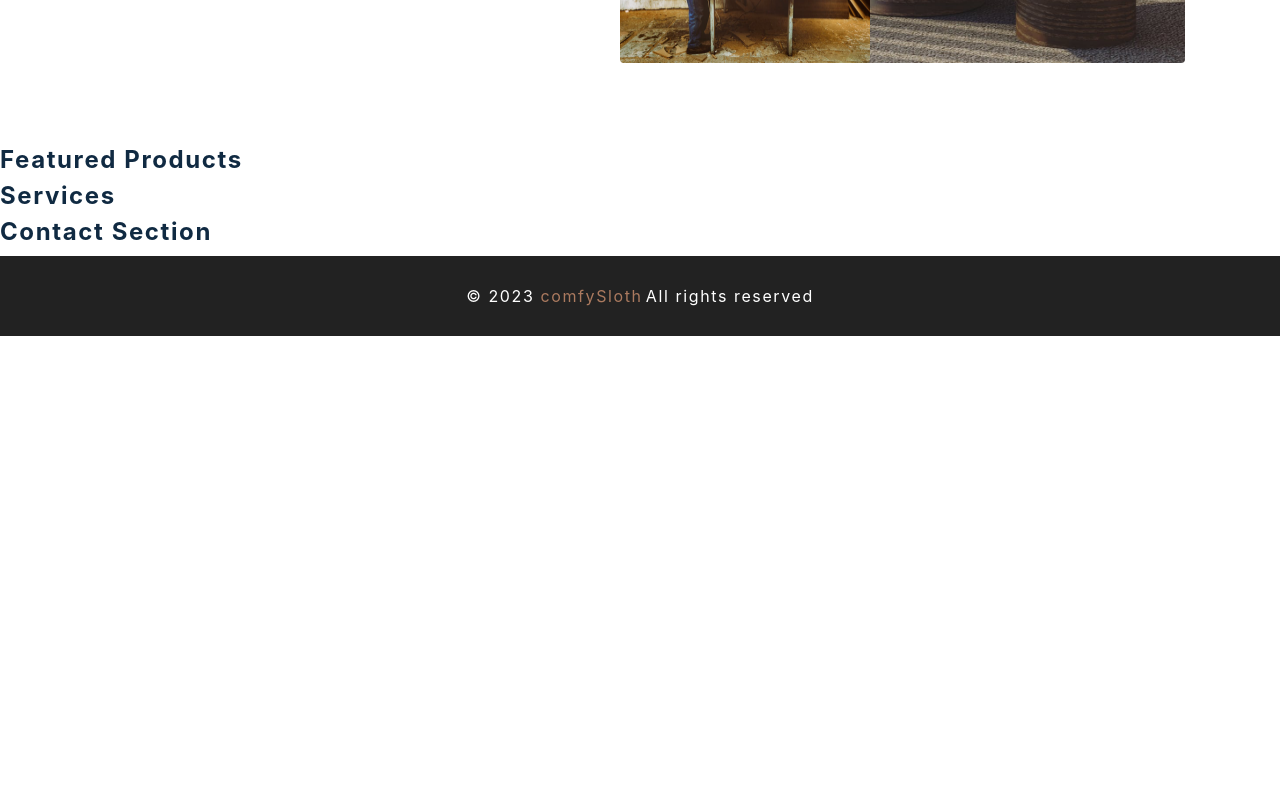
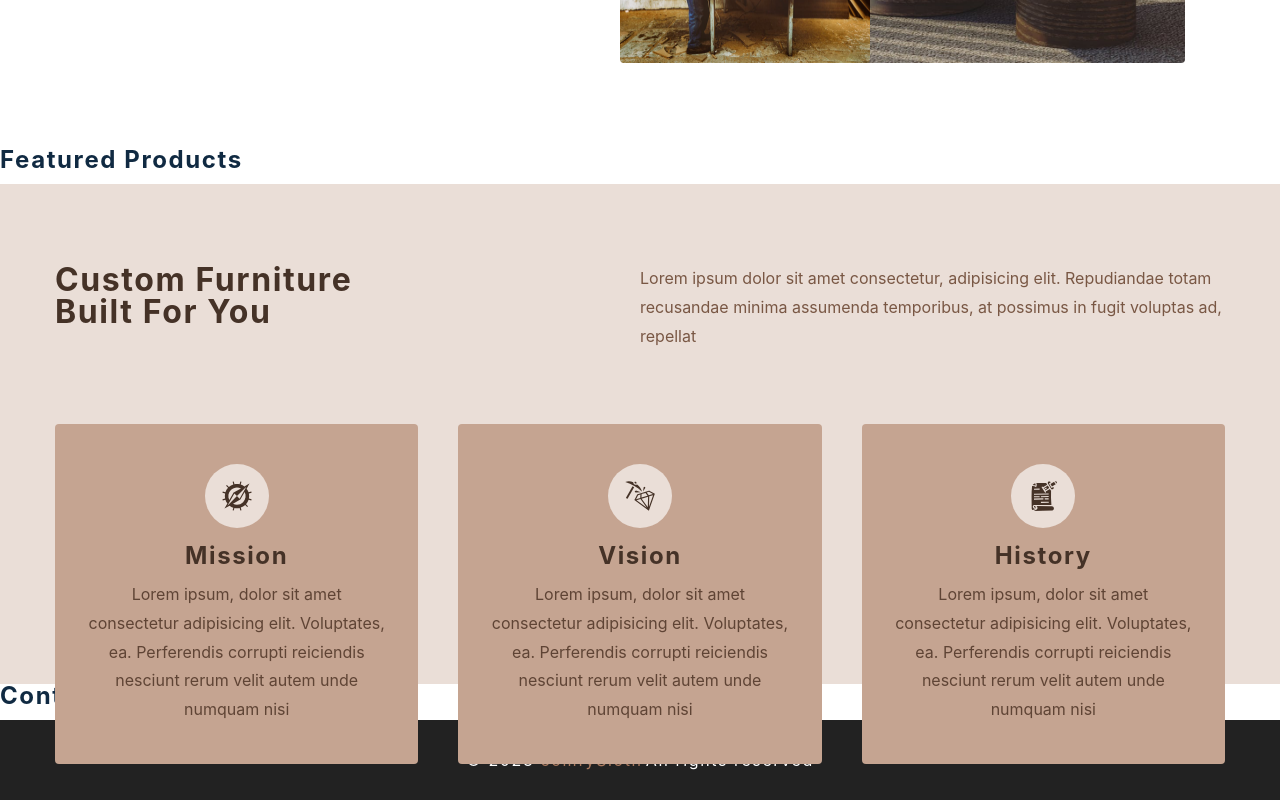
Before and after one commit to johnie261/e-commerce, a React (Create React App) app: page / in a window 1280 px wide. Shown: the part 652-1452 px from the top of the page. Before the commit the page ends 988 px from the top, so only its background shows below. Built offline with nearby package versions, Linux system fonts and the light colour scheme.

Commit message:
Add service component

```diff
--- a/src/components/Services.js
+++ b/src/components/Services.js
@@ -3,7 +3,29 @@
 import { services } from '../utils/constants'
 
 const Services = () => {
-  return <h4>services </h4>
+  return <Wrapper>
+    <div className="section-center">
+      <article className="header">
+        <h3>
+          custom furniture <br />
+          built for you
+        </h3>
+        <p>
+        Lorem ipsum dolor sit amet consectetur, adipisicing elit. Repudiandae totam recusandae minima assumenda temporibus, at possimus in fugit voluptas ad, repellat
+        </p>
+      </article>
+      <div className="services-center">
+        {services.map((service)=> {
+            const {id, title, text, icon} = service;
+            return <article className="service">
+              <span className="icon">{icon}</span>
+              <h4>{title}</h4>
+              <p>{text}</p>
+            </article>
+        })}
+      </div>
+    </div>
+  </Wrapper>
 }
 
 const Wrapper = styled.section`
```
